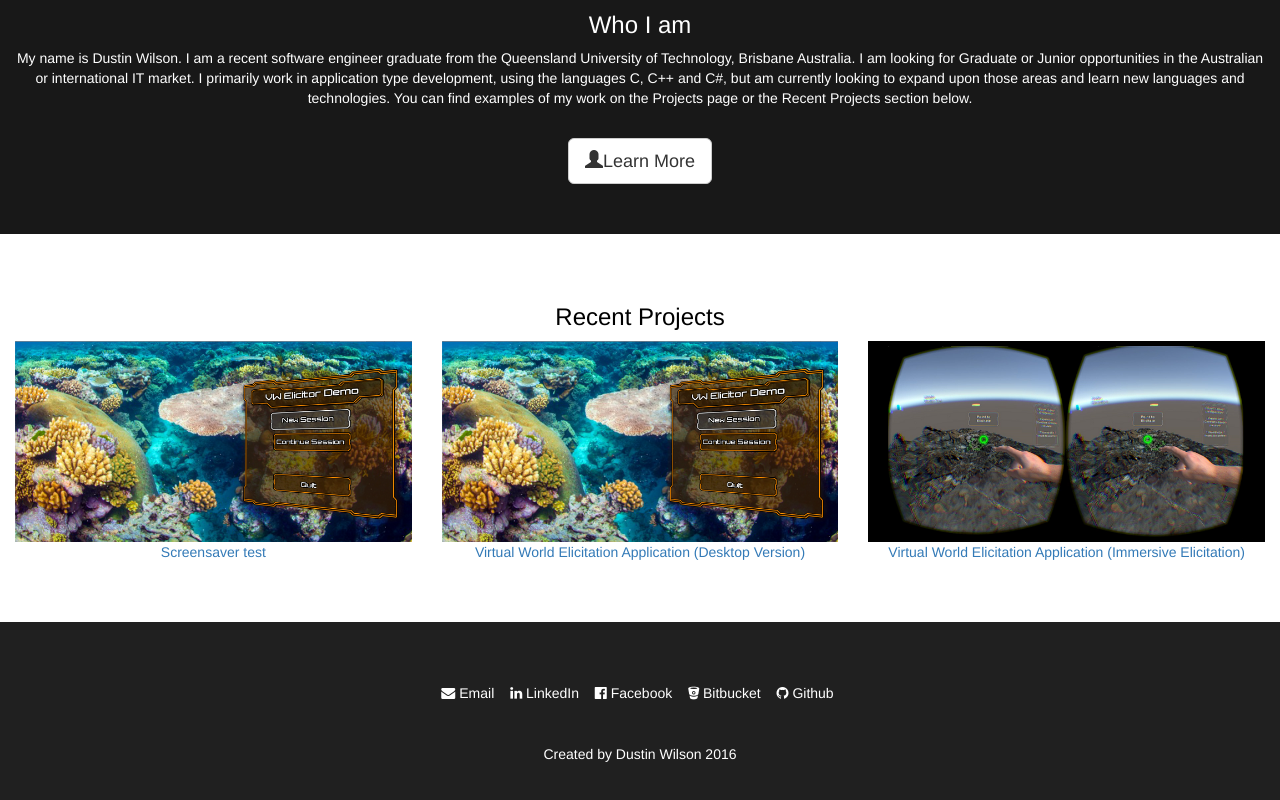
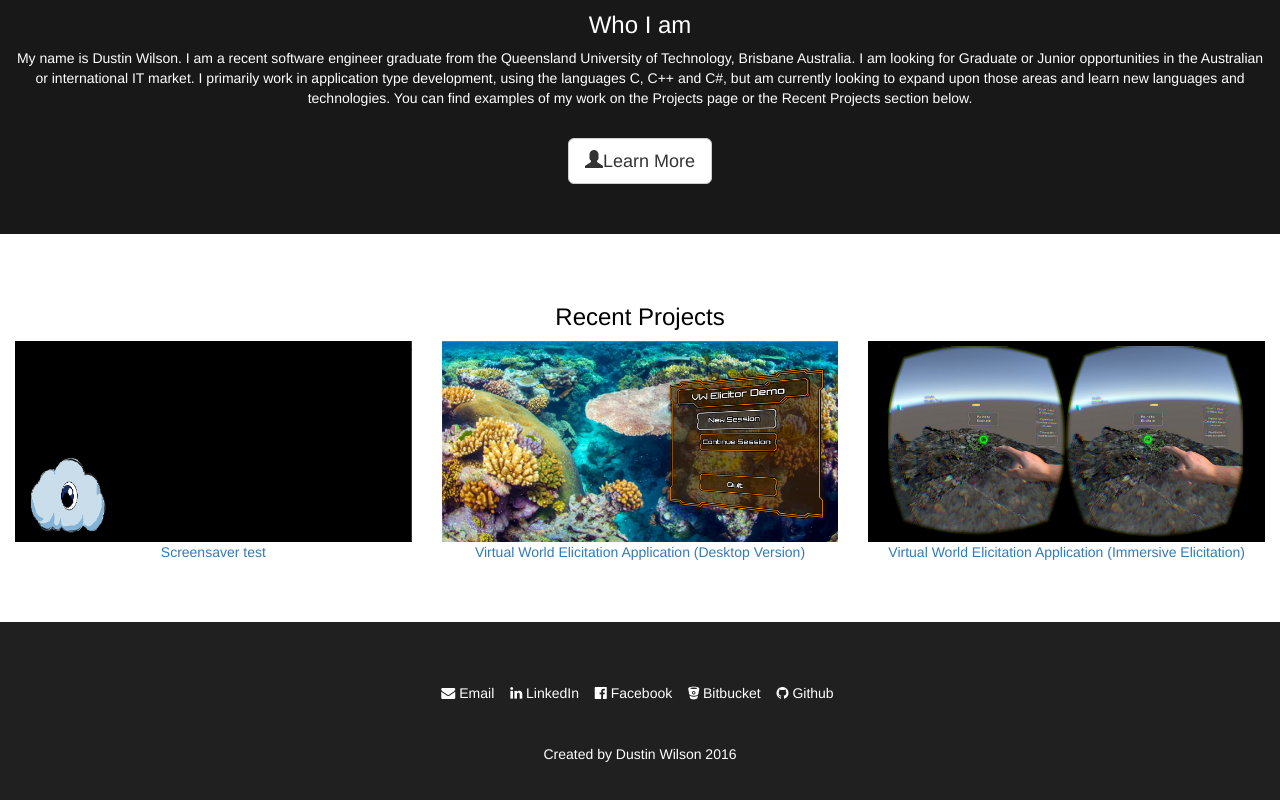
Before and after one commit to dwilson89/dwilson89.github.io, a plain HTML site: page index.html in a window 1280 px wide. Shown: the part 567-1367 px from the top of the page. Drawn offline with nearby package versions, Linux system fonts and the light colour scheme.

Commit message:
Screenshot
Added in a new screen shot for the latest project

```diff
--- a/index.html
+++ b/index.html
@@ -71,7 +71,7 @@
       <div class="row">
         <div class="col-sm-4">
           <a href="projects.html#rec1" title="Screensaver Test">
-            <img class="img-responsive" src="img/VWDKProject.png" style="width:100%" alt="Logo">
+            <img class="img-responsive" src="img/screensaver test.png" style="width:100%" alt="Logo">
             <p>Screensaver test</p>
           </a>
         </div>
```
Also changed, not shown: img/Screensaver test.png (added), img/Screenshot 2017-01-16 12.55.08.png (added), 1 other file.
